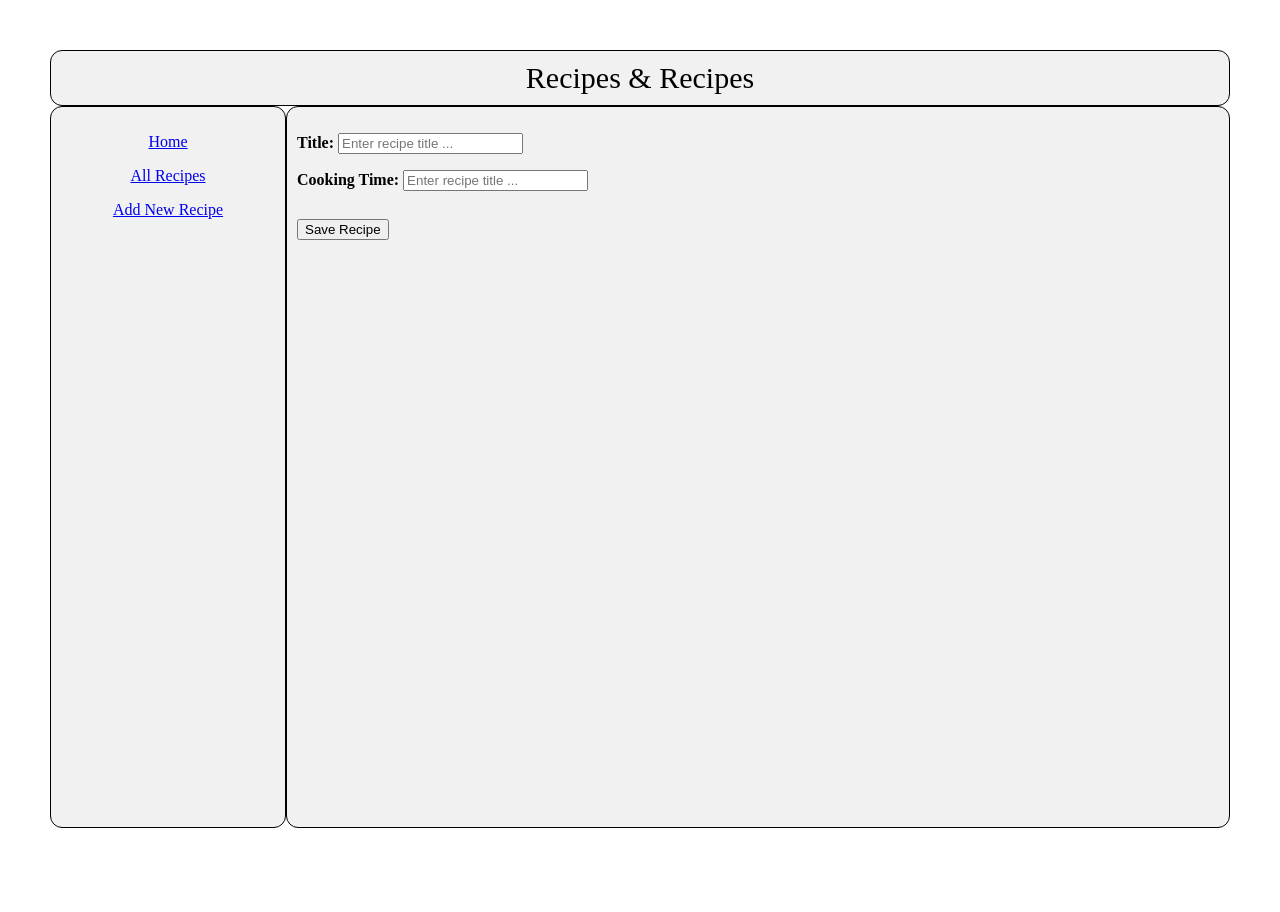
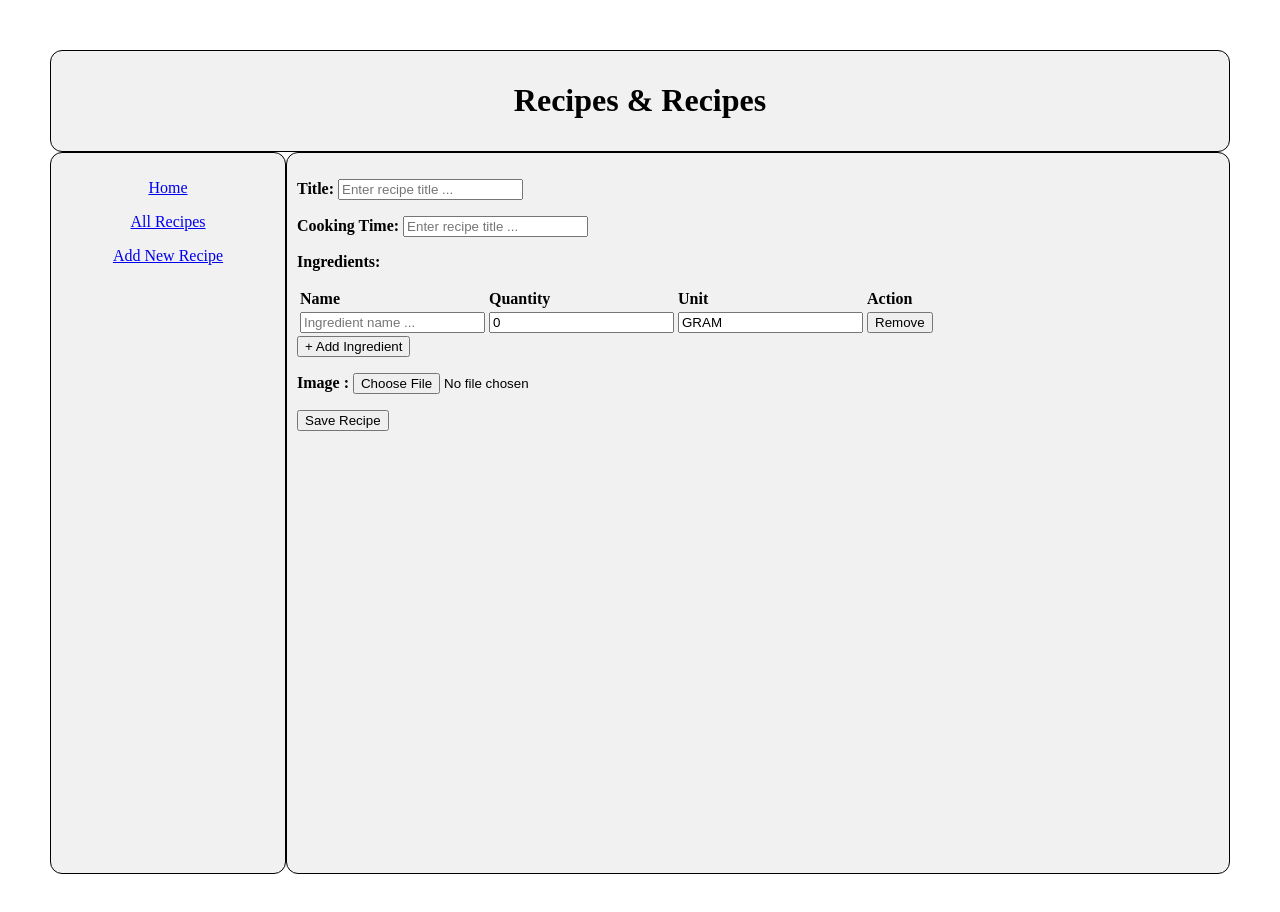
Before and after one commit to abs-pew/LivingRecipes, a React (Vite) app in the folder frontend/: page /new_recipe in a window 1280 px wide. Shown: the top 912 px of the page. Before the commit the page ends 878 px from the top, so only its background shows below. Built offline with nearby package versions, Linux system fonts and the light colour scheme.

Commit message:
added IngredientsSubform.tsx and functionality around it to capture ingredients in a tabular form

```diff
--- a/frontend/src/App.tsx
+++ b/frontend/src/App.tsx
@@ -7,7 +7,7 @@ export default function App() {
       <>
           <div className="grid">
               <div className={"window-pane top"}>
-                  Recipes & Recipes
+                  <h1> Recipes & Recipes </h1>
               </div>
               <div className={"window-pane left"}>
                   <NavigationLinks/>
--- a/frontend/src/components/AddNewRecipe.tsx
+++ b/frontend/src/components/AddNewRecipe.tsx
@@ -8,23 +8,25 @@ export default function AddNewRecipe() {
 
     const [title, setTitle] = useState<string>("")
     const [cookingTime, setCookingTime] = useState<number>(0)
+    const [imageUrl, setImageUrl] = useState<string>("")
 
     const routeTo = useNavigate()
 
     function sendDataToDatabase(){
         const recipeDto: RecipeDto = {
-            title,
-            cookingTime,
+            title: title,
+            cookingTime: cookingTime,
             ingredients: [
                 { name: "Chicken", quantity: 1000, unit: "GRAM" },
                 { name: "butter", quantity: 100, unit: "GRAM" },
                 { name: "salt", quantity: 10, unit: "GRAM" }
             ],
             recipeText: "put all ingredients together in a pot and bake them well",
-            image: "/images/lentil_soup.jpg"
-        };
+            image: "/images/" + imageUrl
+        }
 
         axios.post("api/recipes", recipeDto)
+            .then(()=>alert(recipeDto.image))
             .catch((error) => console.log("Function: sendToDatabase. ERROR: " + error))
         alert("Recipe is successfully saved.")
         routeTo("/recipes")
@@ -35,6 +37,7 @@ export default function AddNewRecipe() {
             <RecipeForm
                 setTitle={setTitle}
                 setCookingTime={setCookingTime}
+                setImageUrl={setImageUrl}
                 sendDataToDatabase={sendDataToDatabase}
             />
 
--- a/frontend/src/components/RecipeCard.tsx
+++ b/frontend/src/components/RecipeCard.tsx
@@ -8,18 +8,18 @@ type Props = {
 export default function RecipeCard(props: Readonly<Props>) {
     return (
         <div className={"recipe-card"}>
-            <h4> {props.recipe.title} </h4>
-            <p><strong>Cooking Time: </strong> {props.recipe.cookingTime} minutes</p>
-            <p><strong>Category: </strong> {props.recipe.category} </p>
-            <p><strong>Ingredients: </strong>
-            <ul>
-                {props.recipe.ingredients.map(ingredient =>
-                    <li> {ingredient.name} - {ingredient.quantity} {ingredient.unit}</li>
-                )}
-            </ul>
-            </p>
-            <p><strong>Recipe: </strong> {props.recipe.recipeText} </p>
-            <p> <img src="/images/butter_chicken.jpeg" alt={props.recipe.title}/> </p>
-</div>
+                <h2> {props.recipe.title} </h2>
+                <div><strong>Cooking Time: </strong> {props.recipe.cookingTime} minutes</div>
+                <div><strong>Category: </strong> {props.recipe.category} </div>
+                <div><strong>Ingredients: </strong>
+                        <ul>
+                                {props.recipe.ingredients.map(ingredient =>
+                                    <li key={ingredient.name}> {ingredient.name} - {ingredient.quantity} {ingredient.unit}</li>
+                                )}
+                        </ul>
+                </div>
+                <div><strong>Recipe: </strong> {props.recipe.recipeText} </div>
+                <div><img src={props.recipe.image} alt={props.recipe.title} width={"200px"} height={"200px"}/></div>
+        </div>
 )
 }
--- a/frontend/src/index.css
+++ b/frontend/src/index.css
@@ -1,12 +1,10 @@
 body {
   font-family: serif;
 }
-p {
-  font-size: medium;
-}
 
 .recipe-card {
-  margin: 10px;
+  margin: 30px;
+  border-radius: 15px;
   padding: 5px;
   min-width: 200px;
   min-height: 100px;
@@ -24,7 +22,7 @@ p {
   border-radius: 12px;
   border: 1px solid black;
   padding: 10px;
-  font-size: 30px;
+  font-size: 16px;
   text-align: center;
   min-height: 700px;
 }
--- /dev/null
+++ b/frontend/src/pages/IngredientsSubform.tsx
@@ -0,0 +1,100 @@
+import {useState} from "react";
+import type {Ingredient} from "../Ingredient.ts";
+
+export default function IngredientsSubform() {
+
+    const [ingredients, setIngredients] = useState([{name: "", quantity:0, unit:"GRAM"}])
+
+    const addIngredient = () => {
+        /*
+        ... is Spread operator: Line of code following means:
+        Take all the current elements from the ingredients array.
+        Spread (copy) them into a new array.
+        Then add the new object { name: "", quantity: "", unit: "" } at the end.
+        */
+        setIngredients([...ingredients, {name: "", quantity:0, unit:"GRAM"}])
+    }
+
+    const removeIngredient = (index) => {
+        /*
+        We need to remove ingredient record with provided index parameter.
+        Line of code following means:
+            _ → The first parameter of .filter() is the current item, but we don’t use it,
+                so we name it _ (a convention for “unused variable”).
+            idx → The second parameter is the current item’s index in the array.
+            idx !== index → Keep the ingredient only if its index is not equal to the one we want to remove.
+         */
+        setIngredients(ingredients.filter((_, idx) => index !== idx))
+    }
+
+    {/* Updates a specific field in a specific ingredient based in passed index and field */}
+    const updateIngredients =
+        (index, fieldName, value) => {
+        const updatedIngredients = [...ingredients]
+            updatedIngredients [index][fieldName] = value
+            setIngredients(updatedIngredients)
+    }
+
+    return (
+        <>
+            <p><strong> Ingredients: </strong> </p>
+            <table>
+                <thead>
+                <tr>
+                    <th> Name</th>
+                    <th> Quantity</th>
+                    <th> Unit</th>
+                    <th> Action</th>
+                </tr>
+                </thead>
+
+                <tbody>
+                {ingredients.map((ingredient, index) =>
+                    (
+                        <tr key={index}>
+                            <td>
+                                <input
+                                placeholder={"Ingredient name ..."}
+                                type={"text"}
+                                value={ingredient.name}
+                                onChange={(event) =>
+                                updateIngredients(index, "name", event.target.value)}/>
+                            </td>
+                            <td>
+                                <input
+                                    placeholder={"Ingredient quantity ..."}
+                                    type={"text"}
+                                    value={ingredient.quantity}
+                                    onChange={(event) =>
+                                        updateIngredients(index, "quantity", event.target.value)}/>
+                            </td>
+                            <td>
+                                <input
+                                    placeholder={"Ingredient unit ..."}
+                                    type={"text"}
+                                    value={ingredient.unit}
+                                    onChange={(event) =>
+                                        updateIngredients(index, "unit", event.target.value)}/>
+                            </td>
+                            <td>
+                                <button
+                                    type="button"
+                                    onClick={() => removeIngredient(index)}
+                                >
+                                    Remove
+                                </button>
+                            </td>
+                        </tr>
+                    ))}
+                </tbody>
+            </table>
+
+            <button
+                type="button"
+                onClick={addIngredient}
+            >
+                + Add Ingredient
+            </button>
+        </>
+    );
+}
--- a/frontend/src/pages/RecipeForm.tsx
+++ b/frontend/src/pages/RecipeForm.tsx
@@ -1,16 +1,36 @@
-import type {FormEvent} from "react";
+import {type FormEvent, useState} from "react";
+import * as React from "react";
+import IngredientsSubform from "./IngredientsSubform.tsx";
 
 type Props = {
     setTitle:(title:string) => void
     setCookingTime:(cookingTime:number) => void
+    setImageUrl: (imageUrl:string) => void
     sendDataToDatabase:() => void
 }
 
 export default function RecipeForm(props:Readonly<Props>) {
 
+
+    const [imagePreview, setImagePreview] = useState(null)
+
     function handleSubmit(event:FormEvent<HTMLFormElement>) {
         event.preventDefault()
         props.sendDataToDatabase()
+    }
+
+    function handleImageFile(event: React.ChangeEvent<HTMLInputElement>) {
+        const imageFile = event.target.files[0]
+        if (imageFile)
+        {
+            props.setImageUrl(imageFile.name)
+            setImagePreview(URL.createObjectURL(imageFile))
+        } else
+        {
+            /* this will remove the preview if it is cancelled */
+            props.setImageUrl("")
+            setImagePreview(null)
+        }
     }
 
     return (
@@ -35,6 +55,21 @@ export default function RecipeForm(props:Readonly<Props>) {
                    </p>
                </label>
 
+               <IngredientsSubform/>
+
+               <label>
+                   <p><strong> Image : </strong>
+                       <input
+                           onChange={handleImageFile}
+                           accept={"image/*"}
+                           type={"file"}
+                           />
+                   </p>
+               </label>
+               {imagePreview && (
+                   <p><img src={imagePreview} alt="Selected" width={"200px"} height={"200px"}/></p>
+               )}
+
                <button type={"submit"}> Save Recipe </button>
 
            </form>
```
Also changed, not shown: 1 other file (tests, documents, lock files or other folders).
